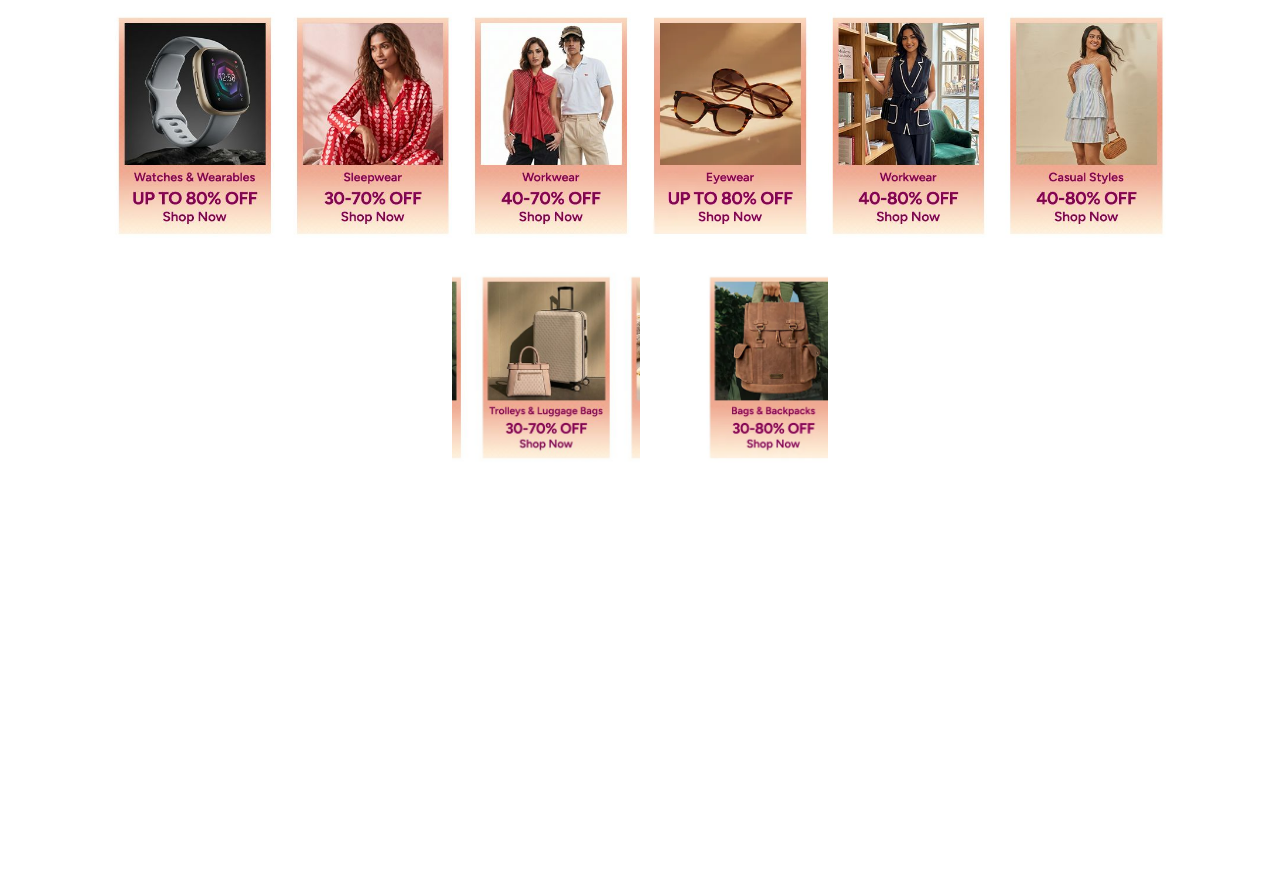
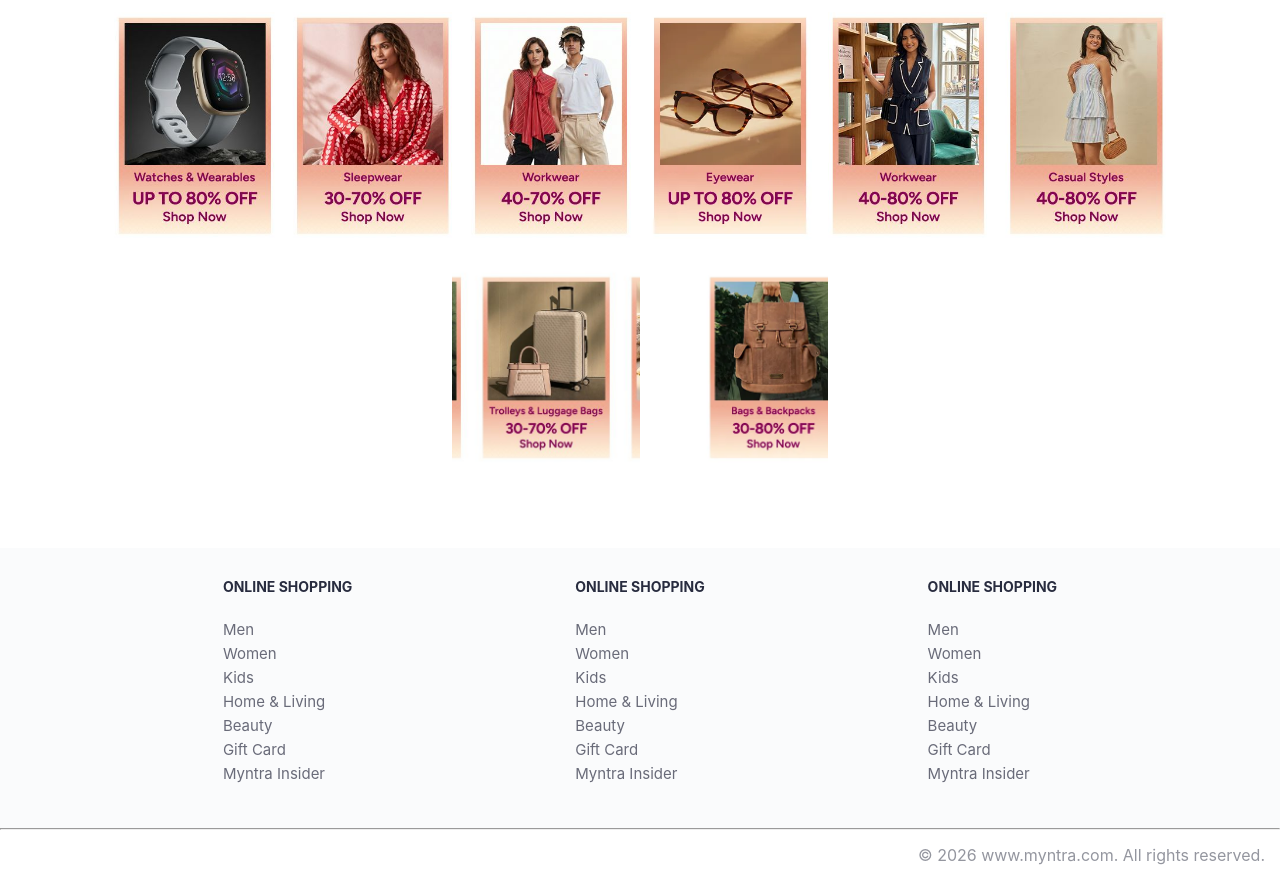
Before and after one commit to srahul3410/Myntra-clone, a plain HTML site: page index.html in a window 1280 px wide. Shown: the part 1815-2695 px from the top of the page. Before the commit the page ends 2363 px from the top, so only its background shows below. Drawn offline with nearby package versions, Linux system fonts and the light colour scheme.

Commit message:
Add footer

```diff
--- a/index.html
+++ b/index.html
@@ -102,3 +102,49 @@
     </div>
 
   </main>
+<footer>
+        <div class="footer_container">
+            <div class="footer_column">
+                <h3>ONLINE SHOPPING</h3>
+
+                <a href="#">Men</a>
+                <a href="#">Women</a>
+                <a href="#">Kids</a>
+                <a href="#">Home & Living</a>
+                <a href="#">Beauty</a>
+                <a href="#">Gift Card</a>
+                <a href="#">Myntra Insider</a>
+            </div>
+
+            <div class="footer_column">
+                <h3>ONLINE SHOPPING</h3>
+
+                <a href="#">Men</a>
+                <a href="#">Women</a>
+                <a href="#">Kids</a>
+                <a href="#">Home & Living</a>
+                <a href="#">Beauty</a>
+                <a href="#">Gift Card</a>
+                <a href="#">Myntra Insider</a>
+            </div>
+
+            <div class="footer_column">
+                <h3>ONLINE SHOPPING</h3>
+
+                <a href="#">Men</a>
+                <a href="#">Women</a>
+                <a href="#">Kids</a>
+                <a href="#">Home & Living</a>
+                <a href="#">Beauty</a>
+                <a href="#">Gift Card</a>
+                <a href="#">Myntra Insider</a>
+            </div>
+        </div>
+        <hr>
+
+        <div class="copyright">
+            © 2026 www.myntra.com. All rights reserved.
+        </div>
+    </footer>
+</body>
+</html>
--- a/style.css
+++ b/style.css
@@ -196,3 +196,33 @@ header {
   height:auto;
   display: block;
 }
+.footer_container {
+    padding: 30px 0px 40px 0px;
+    background: #FAFBFC;
+    display: flex;
+    justify-content: space-evenly;
+}
+
+.footer_column {
+    display: flex;
+    flex-direction: column;
+}
+
+.footer_column h3 {
+    color: #282c3f;
+    font-size: 14px;
+    margin-bottom: 25px;
+}
+
+.footer_column a {
+    color: #696b79;
+    font-size: 15px;
+    text-decoration: none;
+    padding-bottom: 5px;
+}
+
+.copyright {
+    color: #94969f;
+    text-align: end;
+    padding: 15px;
+}
```
